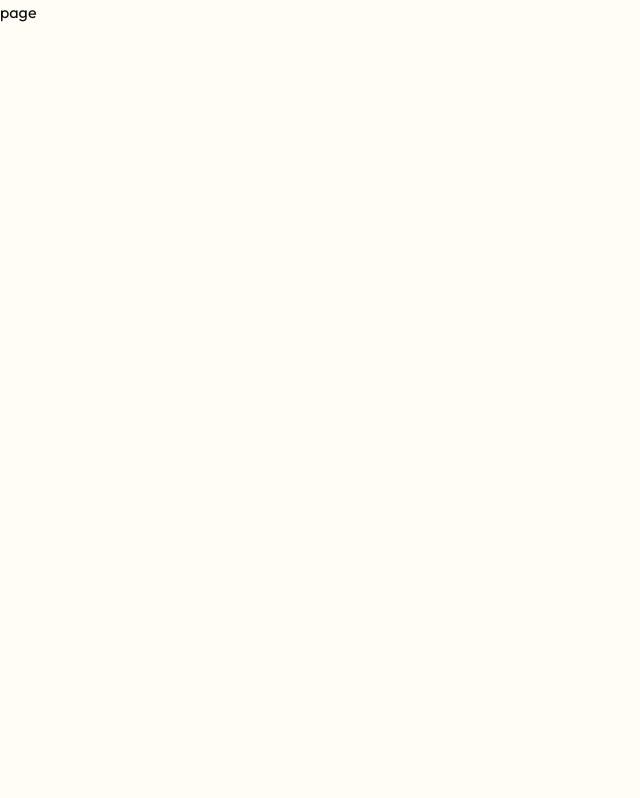
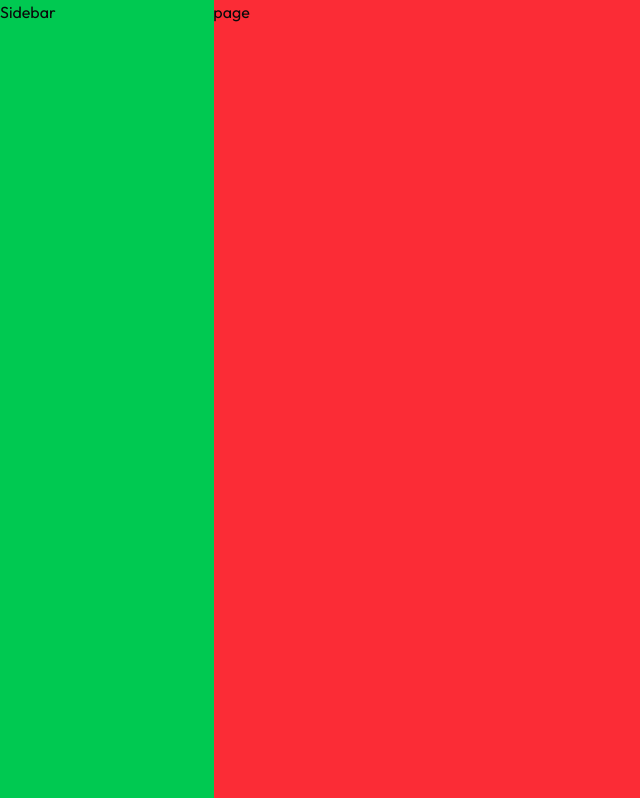
Before and after one commit to Happiesamuel/smart-farm-management, a Next.js app: page / in a window 1280 px wide. Shown: the top 798 px of the page, without its empty margins (0-640 px from the left). Built offline with nearby package versions, Linux system fonts and the light colour scheme.

Commit message:
changed auth imge

```diff
--- /dev/null
+++ b/app/(user)/dashboard/page.tsx
@@ -0,0 +1,5 @@
+import React from "react";
+
+export default function page() {
+  return <div>page</div>;
+}
--- a/app/(user)/layout.tsx
+++ b/app/(user)/layout.tsx
@@ -1,3 +1,4 @@
+import Sidebar from "@/components/layout/Sidebar";
 import React from "react";
 
 export default function RootLayout({
@@ -7,7 +8,14 @@ export default function RootLayout({
 }>) {
   return (
     <div lang="en">
-      <div className="min-h-full flex flex-col">{children}</div>
+      <div className="flex max-w-480 mx-auto my-0">
+        <div className=" flex flex-[0.2] h-screen"></div>
+        <Sidebar />
+
+        <main className="min-h-full flex-1 bg-red-500 h-[200vh] flex flex-col">
+          {children}
+        </main>
+      </div>
     </div>
   );
 }
--- a/components/auth/AuthImage.tsx
+++ b/components/auth/AuthImage.tsx
@@ -1,7 +1,7 @@
 "use client";
 import Image from "next/image";
 import { usePathname } from "next/navigation";
-import AuthImg from "../../public/auth.png";
+import AuthImg from "../../public/auth-2.png";
 
 export default function AuthImage() {
   const pathname = usePathname();
--- a/components/auth/LoginForm.tsx
+++ b/components/auth/LoginForm.tsx
@@ -86,7 +86,8 @@ export function LoginForm() {
               Forgotten Password?
             </Link>
             <Link href="/sign-up" className="text-xs cursor-pointer">
-              Don&apos;t have an account? Sign up
+              Don&apos;t have an account?{" "}
+              <span className="font-semibold text-primary-green">Sign up</span>
             </Link>
           </div>
         </div>
--- a/components/auth/SignupForm.tsx
+++ b/components/auth/SignupForm.tsx
@@ -96,7 +96,8 @@ export function SignupForm() {
           />
           <div className="flex items-end justify-end py-2">
             <Link href="/login" className="text-xs ">
-              Already have an account? Login
+              Already have an account?{" "}
+              <span className="font-semibold text-primary-green">Login</span>
             </Link>
           </div>
         </div>
--- /dev/null
+++ b/components/layout/Sidebar.tsx
@@ -0,0 +1,5 @@
+import React from "react";
+
+export default function Sidebar() {
+  return <div className="bg-green-500  w-[16.7%] fixed h-full">Sidebar</div>;
+}
```
Also changed, not shown: 1 other file (tests, documents, lock files or other folders).
